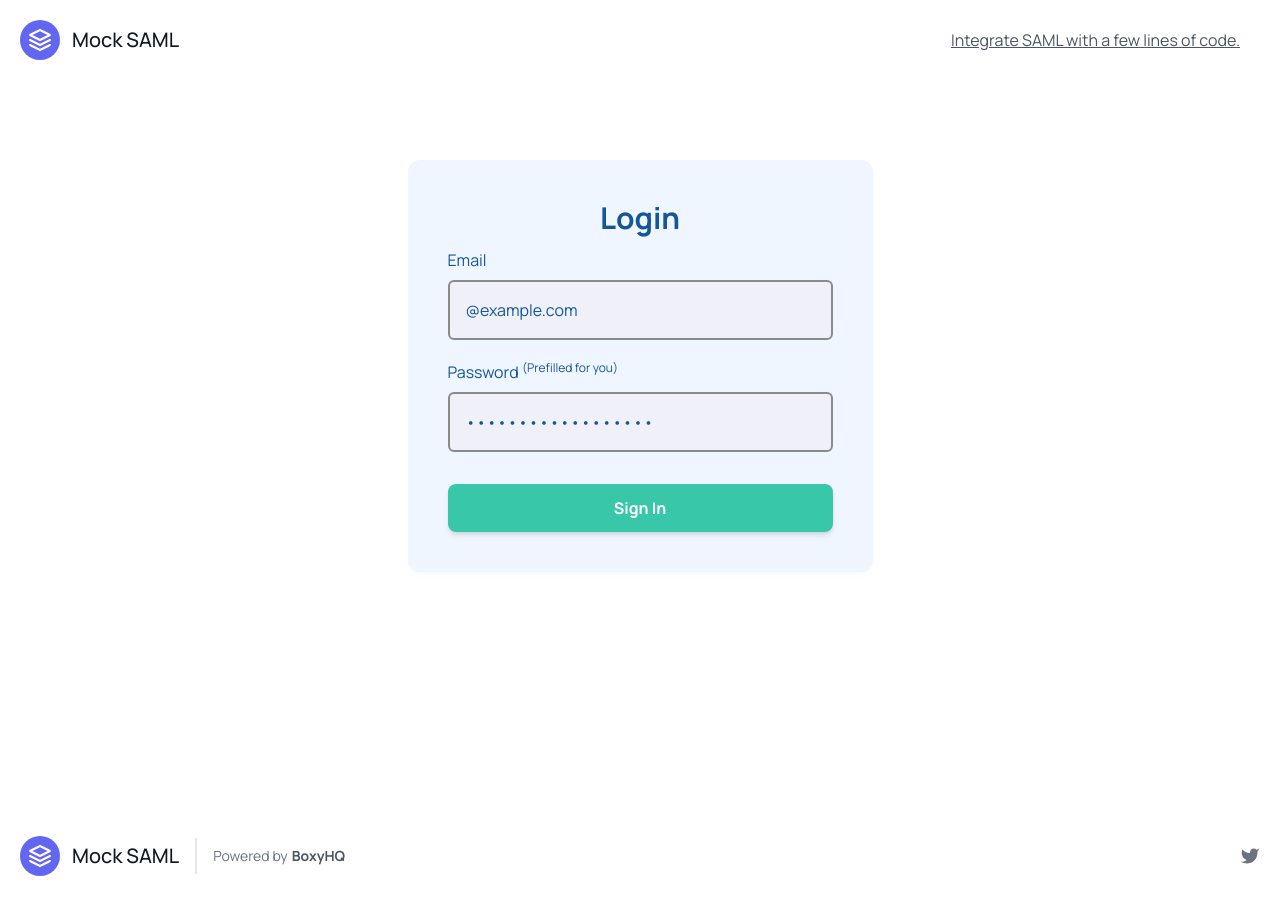
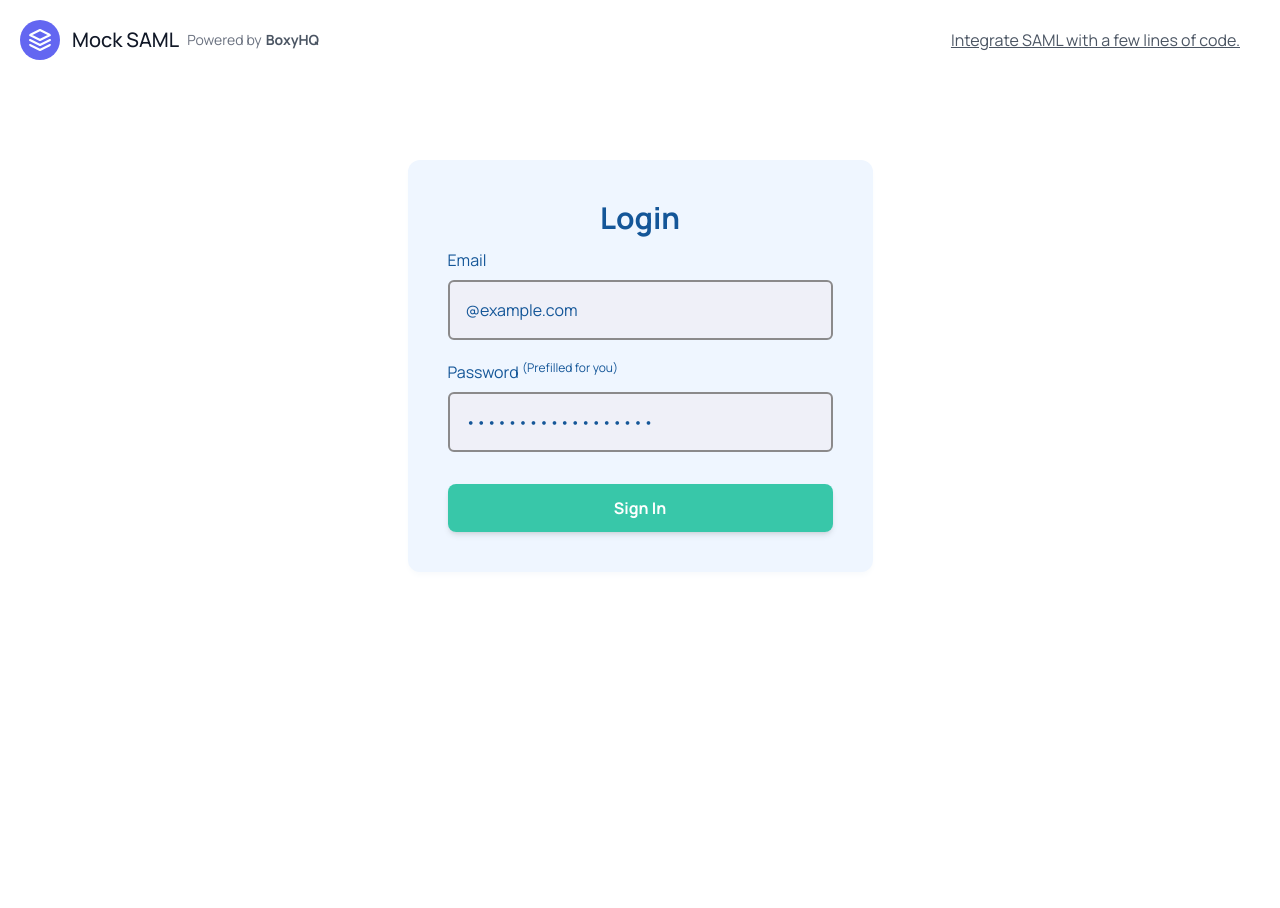
Before and after one commit to boxyhq/mock-saml, a Next.js app: page /saml/login in a window 1280 px wide. After the commit the page ends 804 px from the top, so only its background shows below. Built offline with nearby package versions, Linux system fonts and the light colour scheme.

Commit message:
Removed the footer

```diff
--- a/components/Header.tsx
+++ b/components/Header.tsx
@@ -1,7 +1,10 @@
+import Link from 'next/link';
+
 export default function Header() {
   return (
     <header className='text-gray-600 body-font'>
       <div className='container flex flex-col flex-wrap items-center p-5 mx-auto md:flex-row'>
+        <Link href='/'>
           <a className='flex items-center mb-4 font-medium text-gray-900 title-font md:mb-0'>
             <svg
               xmlns='http://www.w3.org/2000/svg'
@@ -16,6 +19,17 @@ export default function Header() {
             </svg>
             <span className='ml-3 text-xl'>Mock SAML</span>
           </a>
+        </Link>
+        <span className='ml-2 text-sm text-gray-500'>
+          Powered by
+          <a
+            href='https://boxyhq.com/'
+            className='ml-1 text-gray-600'
+            rel='noopener noreferrer'
+            target='_blank'>
+            <strong>BoxyHQ</strong>
+          </a>
+        </span>
         <nav className='flex flex-wrap items-center justify-center text-base md:ml-auto'>
           <a
             className='mr-5 underline hover:text-gray-900'
--- a/components/Layout.tsx
+++ b/components/Layout.tsx
@@ -1,5 +1,4 @@
 import type { ReactNode } from 'react';
-import Footer from './Footer';
 import Header from './Header';
 
 type LayoutProps = {
@@ -11,7 +10,6 @@ export default function Layout({ children }: LayoutProps) {
     <>
       <Header></Header>
       <main className='h-[calc(100%_-_76px)] overflow-auto'>{children}</main>
-      <Footer></Footer>
     </>
   );
 }
--- a/pages/index.tsx
+++ b/pages/index.tsx
@@ -29,9 +29,8 @@ const Home: React.FC<{ metadata: IdPMetadata }> = ({ metadata }) => {
           <h1 className='mb-4 text-2xl font-medium text-gray-900 sm:text-3xl title-font'>
             Mock SAML Metadata
           </h1>
-          <p className='mx-auto text-base leading-relaxed lg:w-2/3'>
-            Whatever cardigan tote bag tumblr hexagon brooklyn asymmetrical gentrify, subway tile poke
-            farm-to-table. Franzen you probably haven't heard of them man bun deep.
+          <p className='mx-auto text-base font-medium leading-relaxed lg:w-2/3'>
+            A simple mock SAML 2.0 Identity Provider for development and testing the SAML SSO integration.
           </p>
         </div>
         <div className='flex items-end w-full px-8 mx-auto space-y-4 lg:w-2/3 sm:space-x-4 sm:space-y-0 sm:px-0'>
```
Lines whose indentation alone changed are shown as unchanged.
